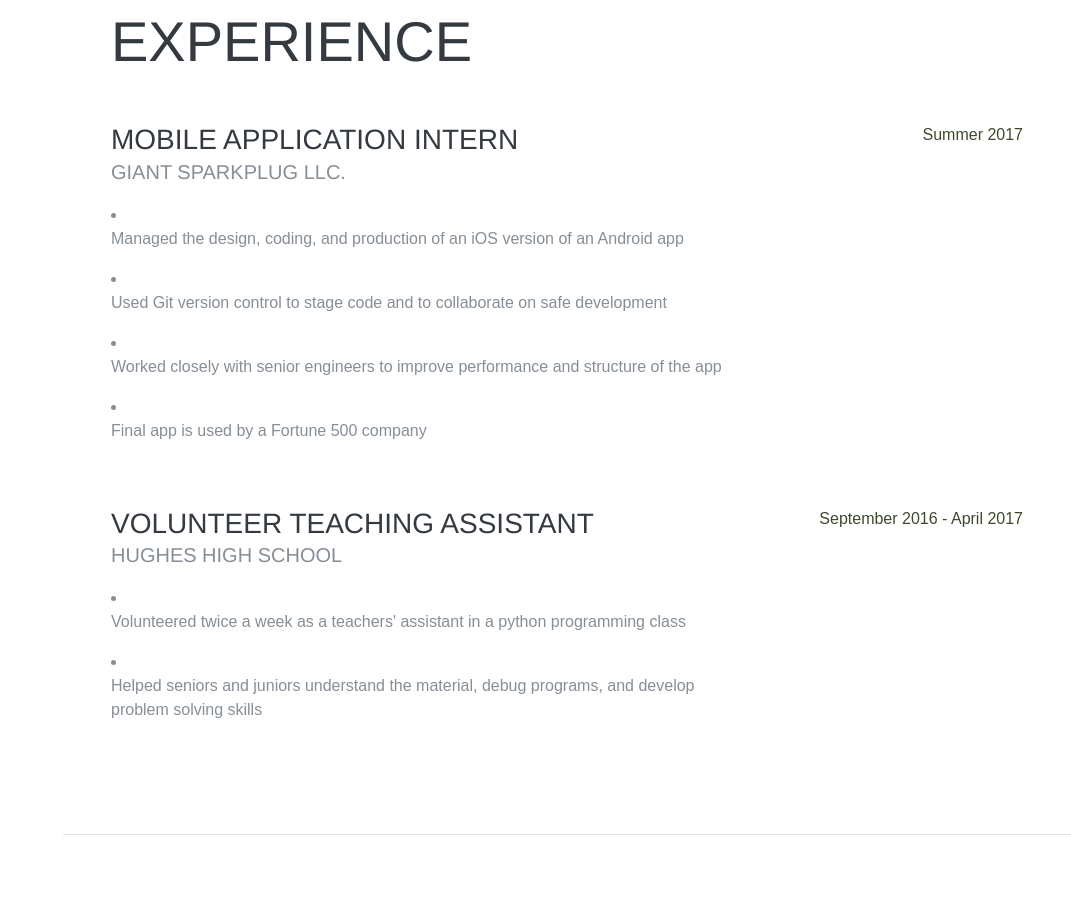
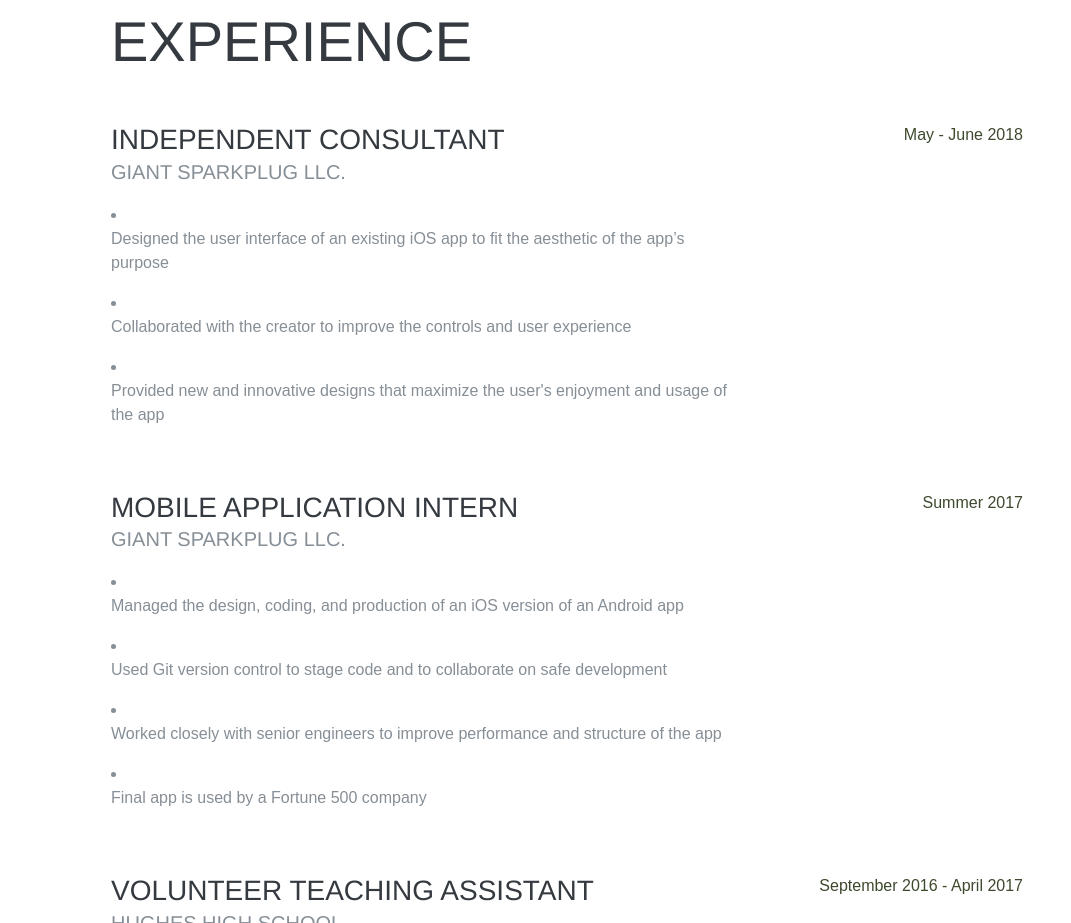
Before and after one commit to maddie-eckhart/Website, a plain HTML site: page index.html in a window 1280 px wide. Shown: the part 840-1763 px from the top of the page, without its empty margins (209-1280 px from the left). Before the commit the page ends 1675 px from the top, so only its background shows below. Drawn offline with nearby package versions, Linux system fonts and the light colour scheme.

Commit message:
update resume and experience

```diff
--- a/index.html
+++ b/index.html
@@ -94,6 +94,25 @@
         <div class="my-auto">
           <h2 class="mb-5">Experience</h2>
 
+					<div class="resume-item d-flex flex-column flex-md-row mb-5">
+            <div class="resume-content mr-auto">
+              <h3 class="mb-0">Independent Consultant</h3>
+              <div class="subheading mb-3">Giant Sparkplug LLC.</div>
+              	<li>
+										<p>Designed the user interface of an existing iOS app to fit the aesthetic of the app’s purpose</p>
+								</li>
+								<li>
+										<p>Collaborated with the creator to improve the controls and user experience</p>
+								</li>
+								<li>
+										<p>Provided new and innovative designs that maximize the user's enjoyment and usage of the app</p>
+								</li>
+            </div>
+            <div class="resume-date text-md-right">
+              <span class="text-primary">May - June 2018</span>
+            </div>
+					</div>
+
           <div class="resume-item d-flex flex-column flex-md-row mb-5">
             <div class="resume-content mr-auto">
               <h3 class="mb-0">Mobile Application Intern</h3>
```
Also changed, not shown: 1 other file.
